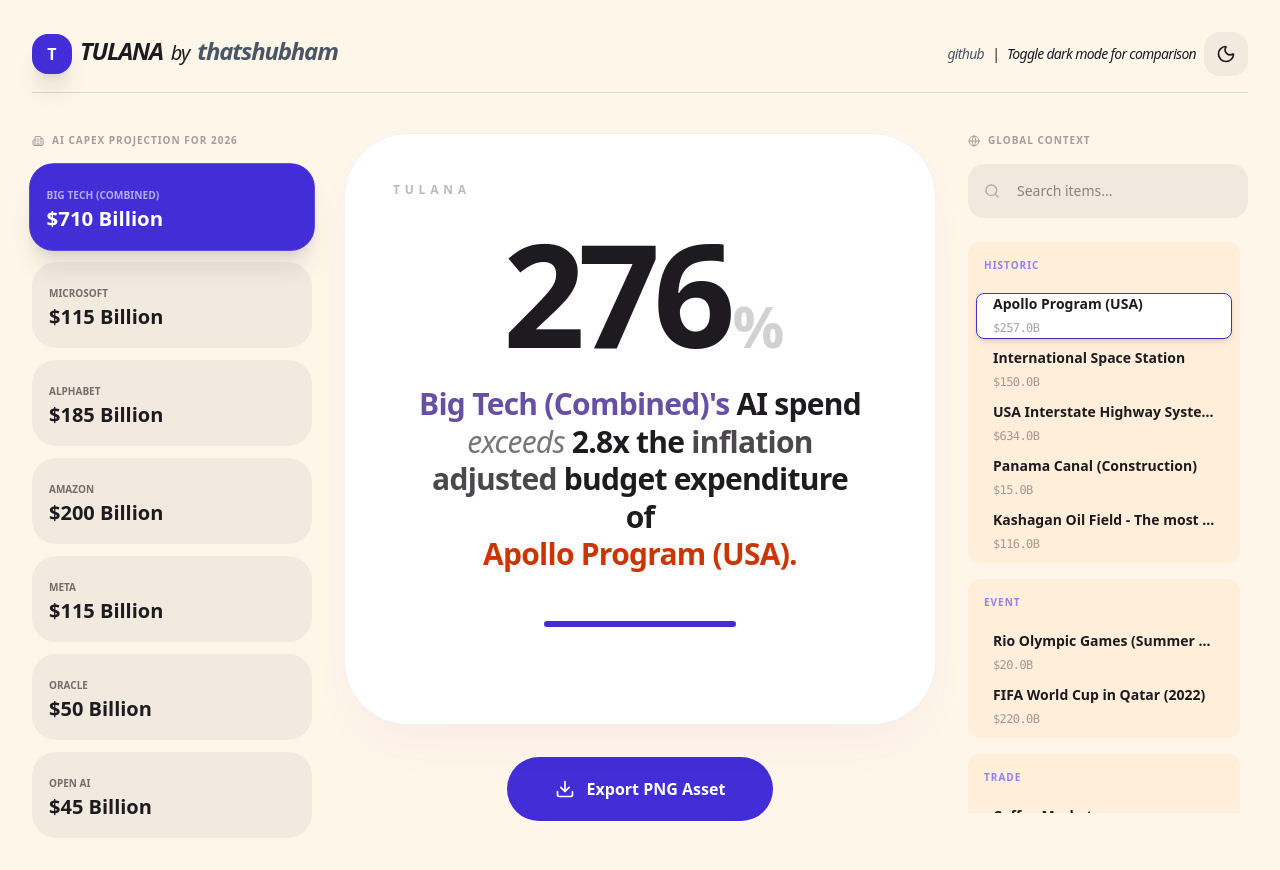
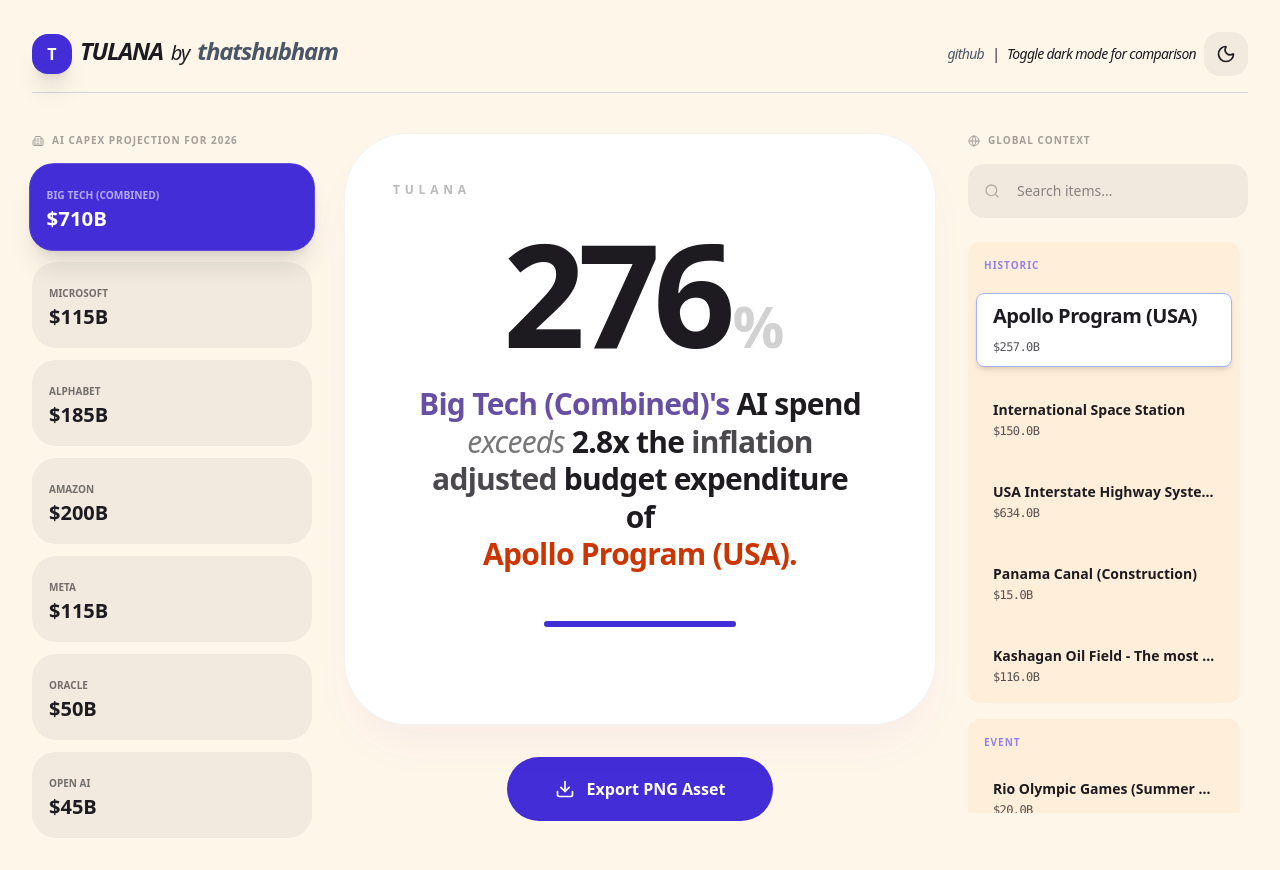
Before and after one commit to thatshubham/tulana, a SvelteKit app: page / in a window 1280 px wide. Built offline with nearby package versions, Linux system fonts and the light colour scheme.

Commit message:
improved UI on right sidebar

```diff
--- a/src/routes/+page.svelte
+++ b/src/routes/+page.svelte
@@ -94,7 +94,7 @@
 						class="w-full p-4 rounded-3xl border text-left transition-all
 						{selectedTech.id === tech.id ? 'bg-indigo-700 text-white border-indigo-700 shadow-xl scale-[1.02]' : 'bg-black/5 dark:bg-white/5 border-transparent hover:border-black/10'}">
 						<span class="text-[10px] font-bold opacity-60 uppercase">{tech.name}</span>
-						<span class="block text-xl font-black">${(tech.spend/1e9).toFixed(0)} <!--  -->Billion</span>
+						<span class="block text-xl font-black">${(tech.spend/1e9).toFixed(0)}B</span>
 					</button>
 				{/each}
 			</div>
@@ -145,16 +145,16 @@
 				<div class="overflow-y-auto space-y-1 pr-2 custom-scroll">
 					{#each categories as category}
 						{#if filtered.some(c => c.type === category)}
-							<div class="bg-orange-200/25 rounded-xl p-2  mb-4">
+							<div class="bg-orange-200/25 rounded-xl p-2 mb-4">
 								<h4 class="py-2 text-[10px] font-black text-indigo-600/60 uppercase tracking-widest mb-3 px-2">{category}</h4>
-								<div class="space-y-2">
+								<div class="space-y-6">
 									{#each filtered.filter(c => c.type === category) as country}
-										<button
+										<button title={country.name}
 											on:click={() => selectedCountry = country}
-											class="w-full px-4 py-0 rounded-lg border transition-all text-left
-											{selectedCountry.name === country.name ? 'bg-white border-indigo-700 shadow-md' : 'bg-transparent border-transparent hover:bg-black/5'}">
-											<span class="font-bold text-sm block truncate">{country.name}</span>
-											<span class="text-xs opacity-40 font-mono tracking-tighter">${(country.budget/1e9).toFixed(1)}B</span>
+											class="w-full px-4 py-2 rounded-lg border transition-all text-left
+											{selectedCountry.name === country.name ? 'text-xl bg-white border-indigo-300 shadow-md tracking-tight' : 'text-sm bg-transparent border-transparent hover:bg-black/5'}">
+											<span class="font-bold block truncate">{country.name}</span>
+											<span class="text-xs opacity-75 font-mono tracking-tighter">${(country.budget/1e9).toFixed(1)}B</span>
 										</button>
 									{/each}
 								</div>
```
